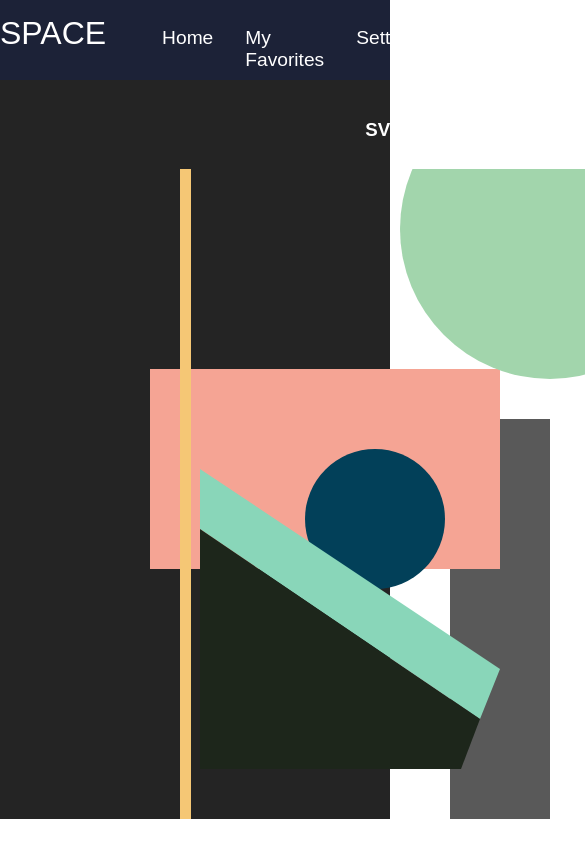
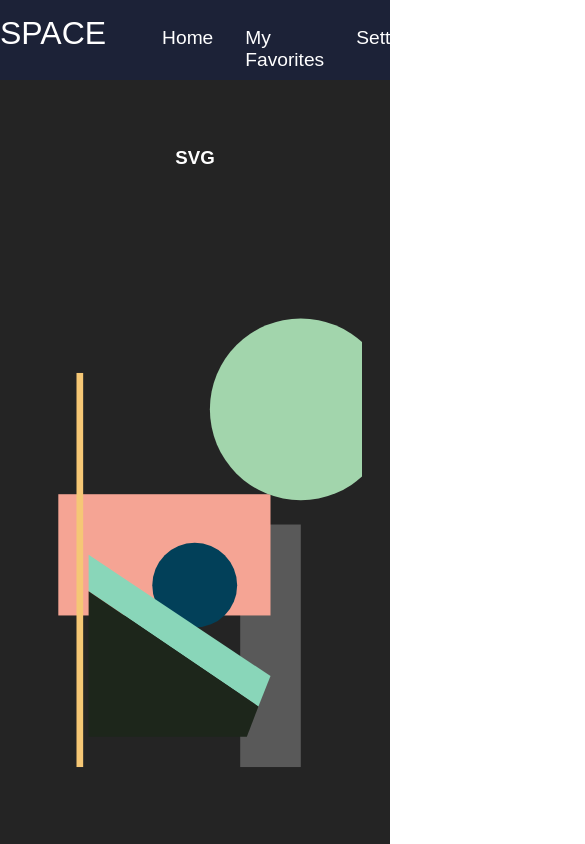
Before and after one commit to ingvildtf/Webutvikling-prosject2, a React (Create React App) app in the folder art-exhibition/: page /home in a window 390 px wide. Shown: the top 844 px of the page, 585 px wide, since content can reach past the window. Built offline with nearby package versions, Linux system fonts and the light colour scheme.

Commit message:
responsiv installation layout

```diff
--- a/art-exhibition/src/components/Pages/Installations.tsx
+++ b/art-exhibition/src/components/Pages/Installations.tsx
@@ -2,34 +2,54 @@ import React from 'react'
 import styled from 'styled-components'
 
 export const Wrapper = styled.div`
-padding: 20px 100px 0 100px;
+  padding: 20px 5% 40px 5%;
   display: grid;
   background: #242424;
-  grid-template-columns: repeat(3, 1fr);
+  grid-template-columns: 2fr 3fr;
+  grid-template-rows: 1fr 6fr 1fr;
   grid-gap: 10px;
   grid-template-areas:
-    'title title title'
-    'svg text text'
-    'svg potato potato';
+    'title title'
+    'svg text'
+    'svg potato';
+
+  @media screen and (max-width: 1150px) {
+    grid-template-columns: 1fr;
+    grid-template-rows: 1fr 6fr 1fr 8fr;
+    grid-template-areas:
+      'title'
+      'svg'
+      'potato'
+      'text';
+  }
 `
 
 const Title = styled.h3`
+  padding: 20px;
   color: white;
   grid-area: title;
+  max-width: 100%;
   align-self: center;
   justify-self: center;
 `
 const Text = styled.p`
-    color: blue;
-    grid-area: text;
+  padding: 20px;
+  color: blue;
+  grid-area: text;
 `
 
 const Soething = styled.div`
+  padding: 20px;
   background-color: red;
   grid-area: potato;
+  max-width: 100%;
 `
 const SVG = styled.svg`
+  padding: 20px;
   grid-area: svg;
+  align-self: center;
+  justify-self: center;
+  max-width: 95%;
 
   .midCircle {
     fill: #024059;
@@ -68,6 +88,9 @@ const SVG = styled.svg`
   .rect4:hover {
     fill: #8090a6;
   }
+  @media screen and (max-width: 1150) {
+    max-width: 100%;
+  }
 `
 
 function Installations() {
```
